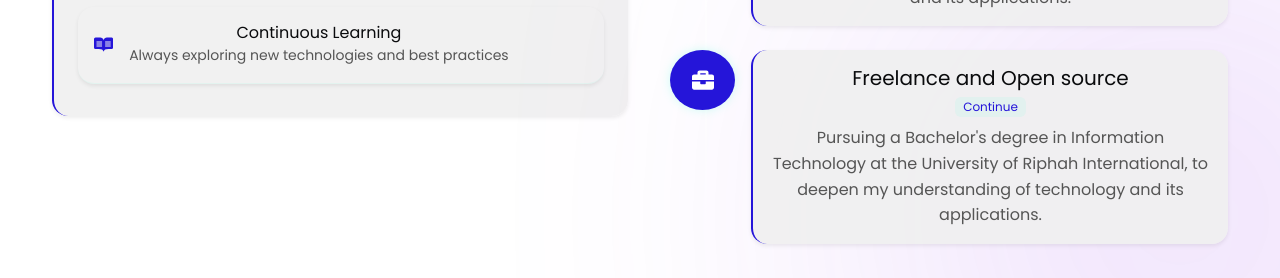
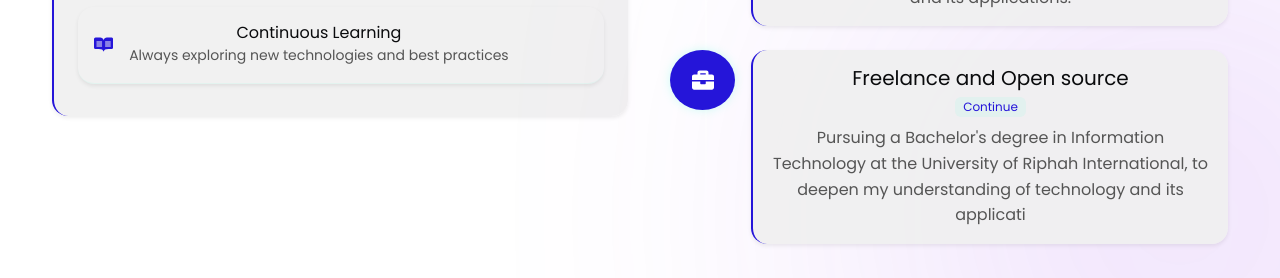
Before and after one commit to hamzaraj9121/my-app, a Next.js app: page / in a window 1280 px wide. Shown: the part 1500-1778 px from the top of the page. Built offline with nearby package versions, Linux system fonts and the light colour scheme.

Commit message:
Merge remote master with local main

```diff
--- a/src/components/About.js
+++ b/src/components/About.js
@@ -359,7 +359,7 @@ export default function About() {
                 <p className="mb-0" style={{ color: "var(--secondary)" }}>
                   Pursuing a Bachelor's degree in Information Technology at the
                   University of Riphah International,  to deepen my understanding
-                  of technology and its applications.
+                  of technology and its applicati
                 </p>
               </div>
             </div>
```
